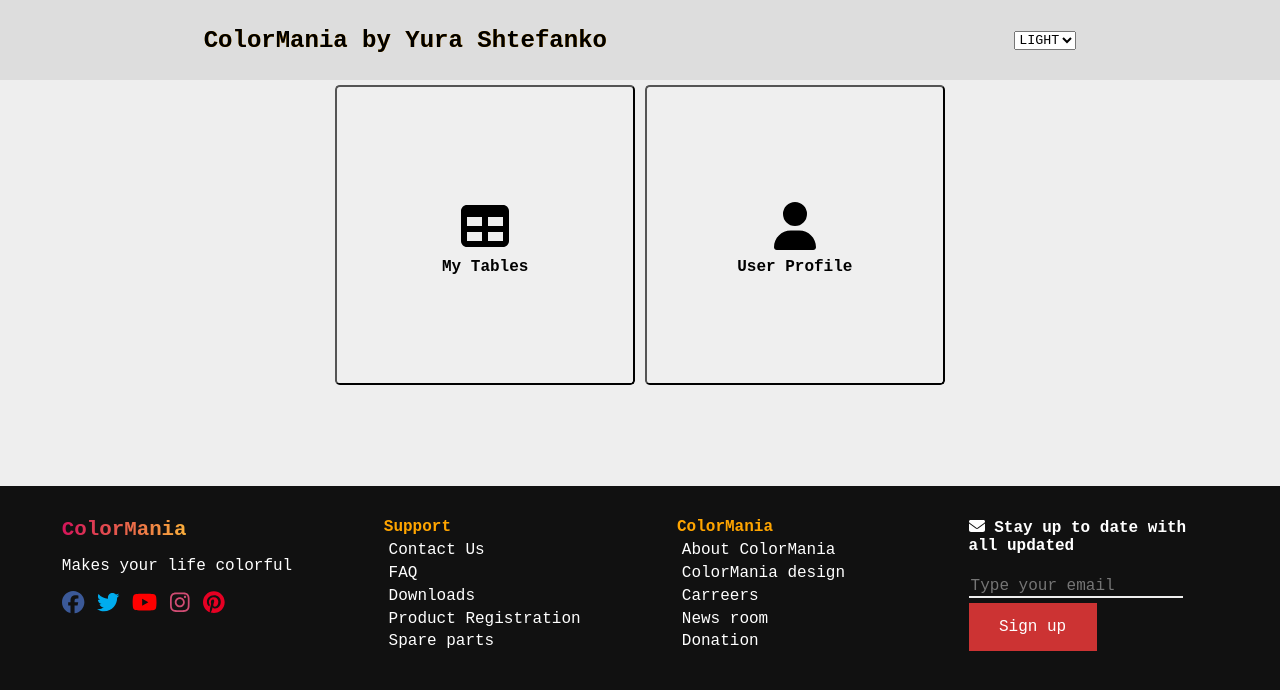
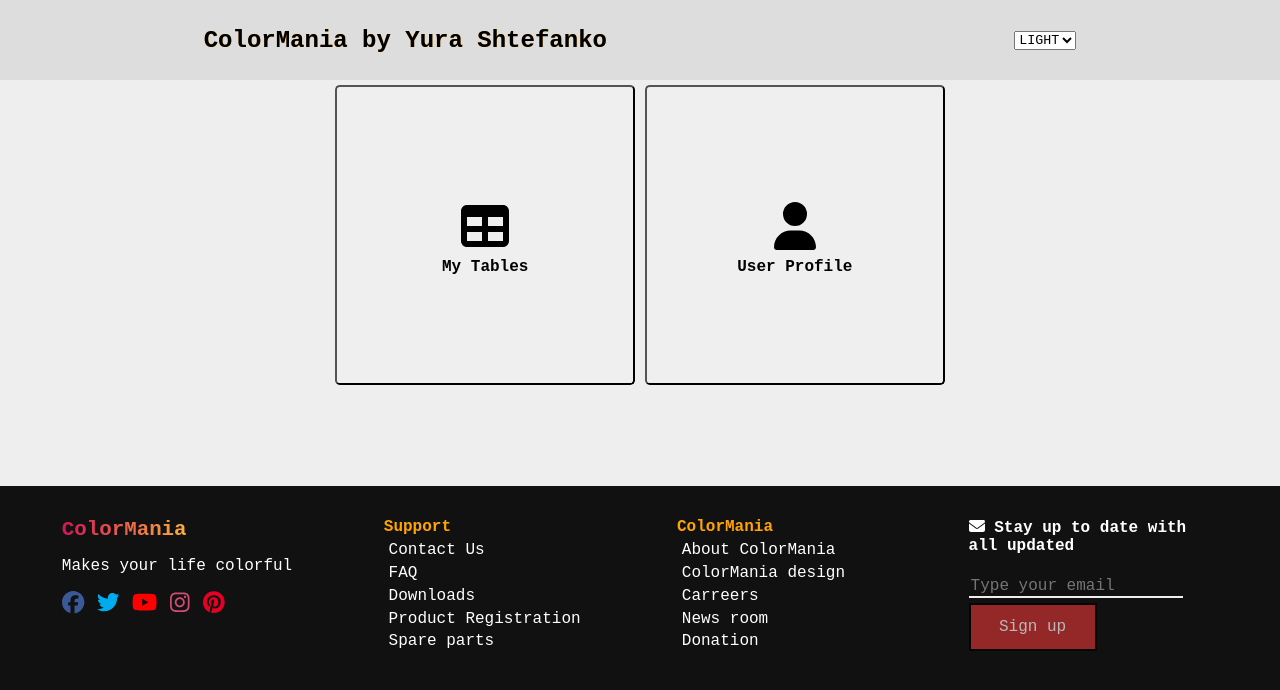
Before and after one commit to Viper-JSX/Colormania-React, a React (Create React App) app: page / in a window 1280 px wide. In both pictures the pointer is over the button "Sign up". Shown: the top 690 px of the page. Built offline with nearby package versions, Linux system fonts and the light colour scheme.

Commit message:
Added hover effect to emailSubscribeButton

```diff
--- a/src/css/App.css
+++ b/src/css/App.css
@@ -711,9 +711,13 @@
     background-color: rgb(204, 51, 51) !important; /*'!important' To override theme styling for buttons*/
     border: none;
     border-radius: 0;
+    transition: 0.2s;
 }
 
-
+.emailSubscribeButton:hover{
+    border: 2px solid black;
+    opacity: 0.7;
+}
 
 
 
```
